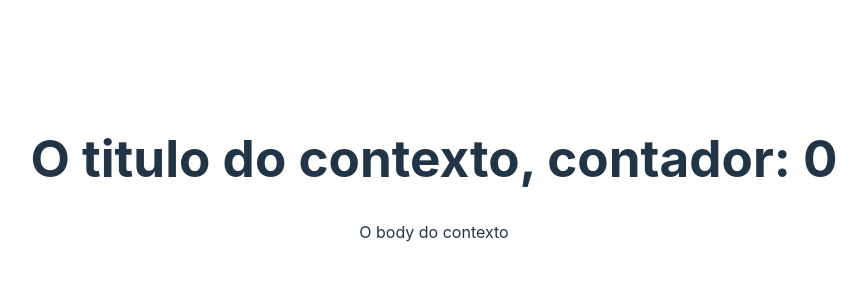
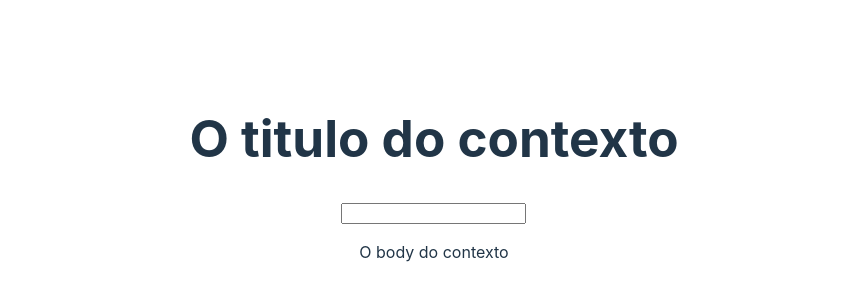
Before and after one commit to nathankimura/react-udemy-course, a React (Vite) app in the folder react-hooks/: page / in a window 1280 px wide. Shown: the part 222-522 px from the top of the page, without its empty margins (206-1073 px from the left). Built offline with nearby package versions, Linux system fonts and the light colour scheme; the HTML template or start-up script is replaced by a standard one.

Commit message:
feat: modificate components so it use useReducer to better managem the state, without the risc to wrongly modificate the globalContext

```diff
--- a/react-hooks/src/components/Div/index.jsx
+++ b/react-hooks/src/components/Div/index.jsx
@@ -2,7 +2,7 @@
 import { H1 } from '../H1';
 
 // eslint-disable-next-line
-export const Div = ({ children }) => {
+export const Div = () => {
   return (
     <div>
       <H1 />
--- a/react-hooks/src/components/H1/index.jsx
+++ b/react-hooks/src/components/H1/index.jsx
@@ -1,14 +1,16 @@
-import { useContext } from 'react';
+import { useContext, useRef } from 'react';
 import { GlobalContext } from '../../contexts/AppContext';
 
 export const H1 = () => {
-  const theContext = useContext(GlobalContext);
-  const {
-    state: { title, counter },
-  } = theContext;
+  const context = useContext(GlobalContext);
+  const inputRef = useRef();
+
   return (
-    <h1>
-      {title}, contador: {counter}
-    </h1>
+    <>
+      <h1 onClick={() => context.changeTitle(inputRef.current.value)}>
+        {context.state.title}
+      </h1>
+      <input type="text" ref={inputRef} />
+    </>
   );
 };
--- a/react-hooks/src/components/P/index.jsx
+++ b/react-hooks/src/components/P/index.jsx
@@ -2,15 +2,9 @@
 import { GlobalContext } from '../../contexts/AppContext';
 
 export const Paragraph = () => {
-  const handleClick = () => {
-    setState({ ...state, counter: counter + 1 });
-  };
-
-  const theContext = useContext(GlobalContext);
+  const context = useContext(GlobalContext);
   const {
-    state: { body, counter },
-    state,
-    setState,
-  } = theContext;
-  return <p onClick={handleClick}>{body}</p>;
+    state: { body },
+  } = context;
+  return <p>{body}</p>;
 };
--- /dev/null
+++ b/react-hooks/src/contexts/Actions/actions.js
@@ -0,0 +1,3 @@
+export const actions = {
+  CHANGE_TITLE: 'CHANGE_TITLE',
+};
--- a/react-hooks/src/contexts/AppContext/index.jsx
+++ b/react-hooks/src/contexts/AppContext/index.jsx
@@ -1,14 +1,20 @@
-import { createContext, useState } from 'react';
+import { createContext, useReducer } from 'react';
 import { globalState } from './data';
+import { reducer } from '../Reducers/reducer';
+import { actions } from '../Actions/actions';
 
 export const GlobalContext = createContext();
 
 // eslint-disable-next-line
 export const AppContext = ({ children }) => {
-  const [state, setState] = useState(globalState);
+  const [state, dispatch] = useReducer(reducer, globalState);
+
+  const changeTitle = (payload) => {
+    dispatch({ type: actions.CHANGE_TITLE, payload });
+  };
 
   return (
-    <GlobalContext.Provider value={{ state, setState }}>
+    <GlobalContext.Provider value={{ state, changeTitle }}>
       {children}
     </GlobalContext.Provider>
   );
--- /dev/null
+++ b/react-hooks/src/contexts/Reducers/reducer.js
@@ -0,0 +1,12 @@
+import { actions } from '../Actions/actions';
+
+export const reducer = (state, action) => {
+  switch (action.type) {
+    case actions.CHANGE_TITLE: {
+      console.log('Mudar título');
+      return { ...state, title: action.payload };
+    }
+  }
+
+  return { ...state };
+};
```
